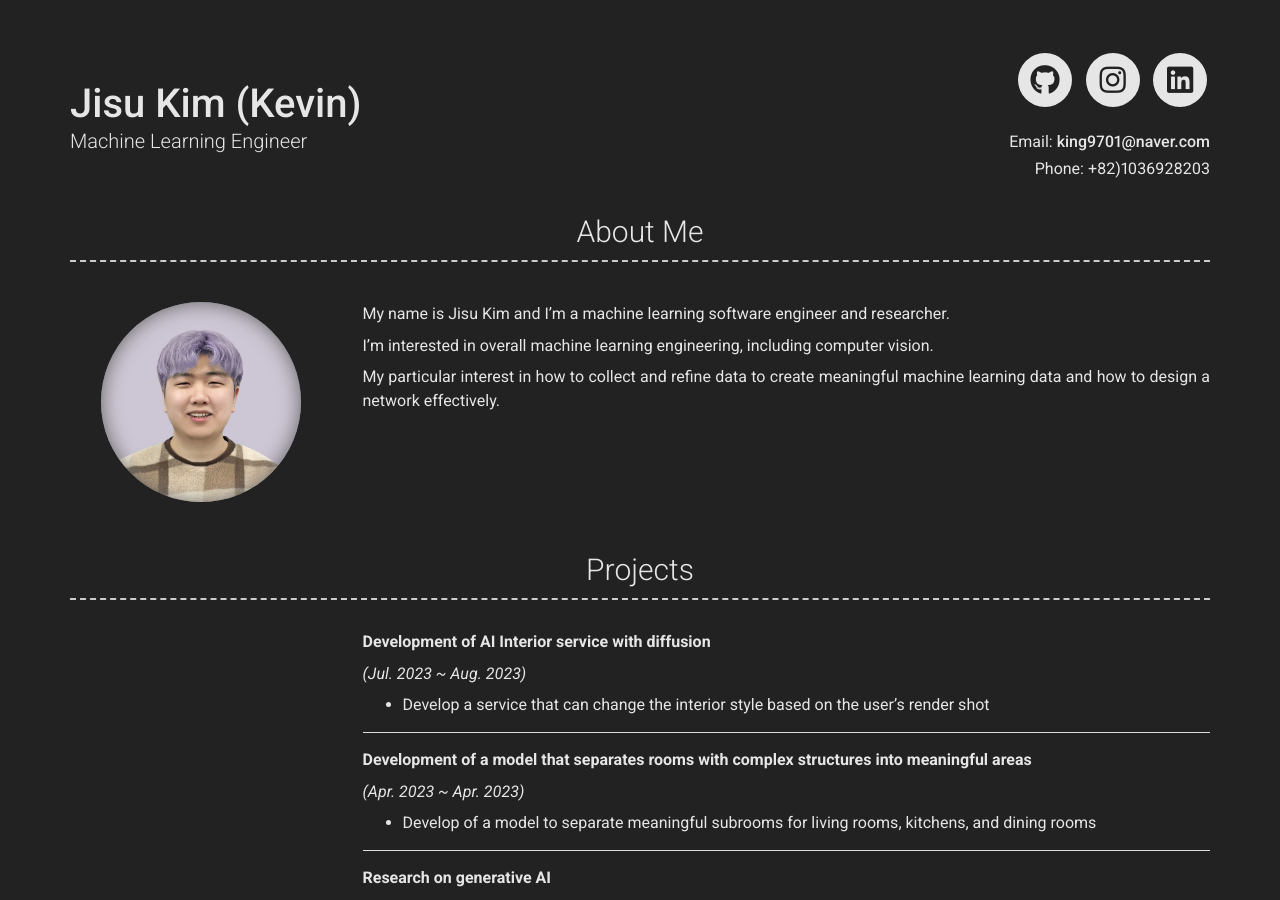
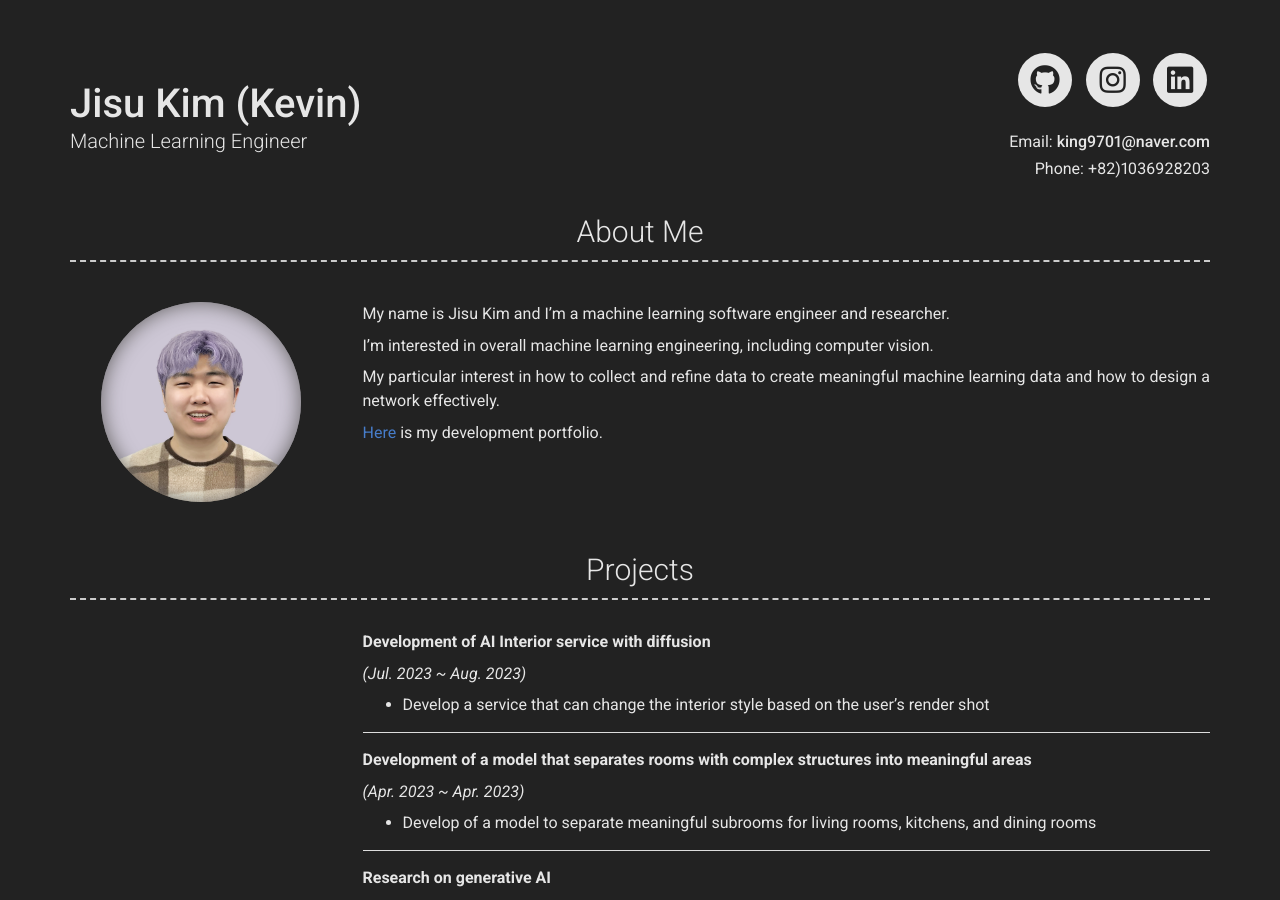
Before and after one commit to Kevin-JisuKim/Kevin-JisuKim.github.io, a Jekyll site: the page built from index.md, in a window 1280 px wide and 900 px high. Built offline with Jekyll 4.4.1, drawn with Linux system fonts in a browser that asks for light colours; nearby versions of some CDN libraries.

Commit message:
add portfolio

```diff
--- a/_config.yml
+++ b/_config.yml
@@ -57,6 +57,8 @@ about_content: | # this will include new lines to allow paragraphs
   I'm interested in overall machine learning engineering, including computer vision.
 
   My particular interest in how to collect and refine data to create meaningful machine learning data and how to design a network effectively.
+
+  [Here](./assets/portfolio_PT_김지수_compressed.pdf) is my development portfolio.
 
 content:
   - title: Projects # Title for the section
```
Also changed, not shown: 3 other files.
